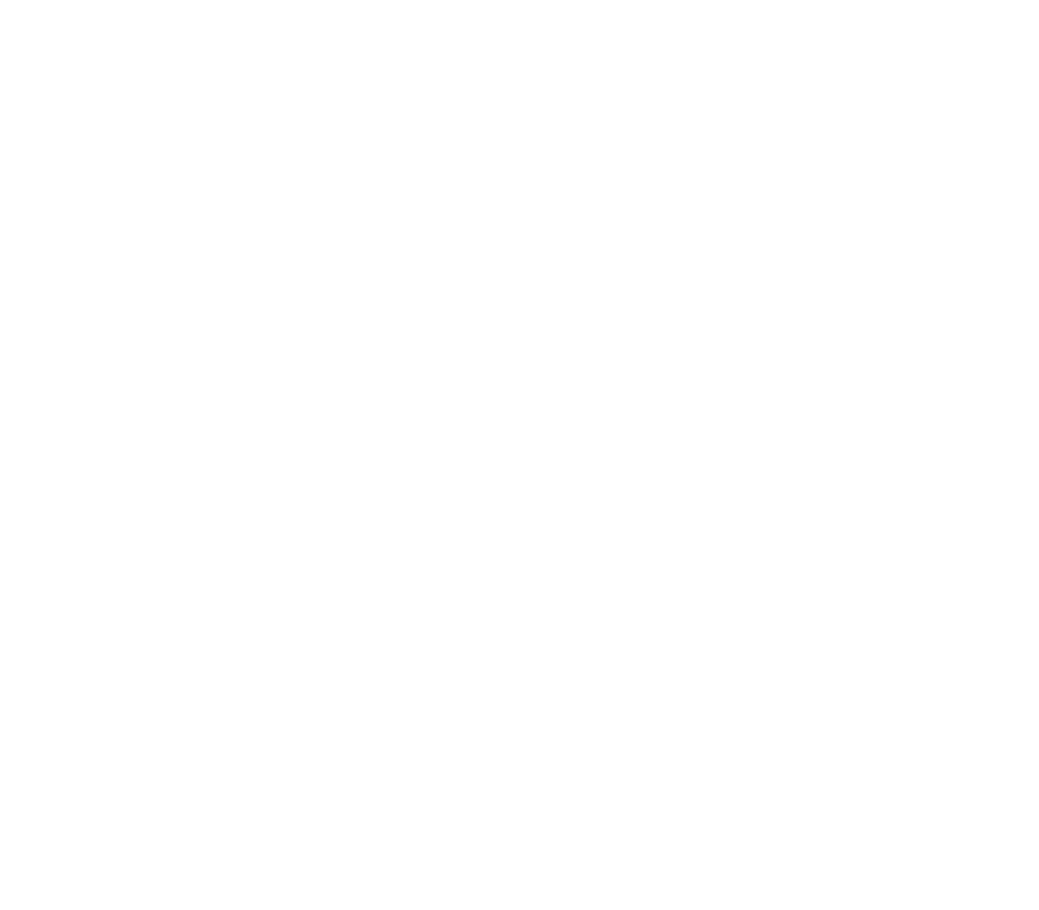
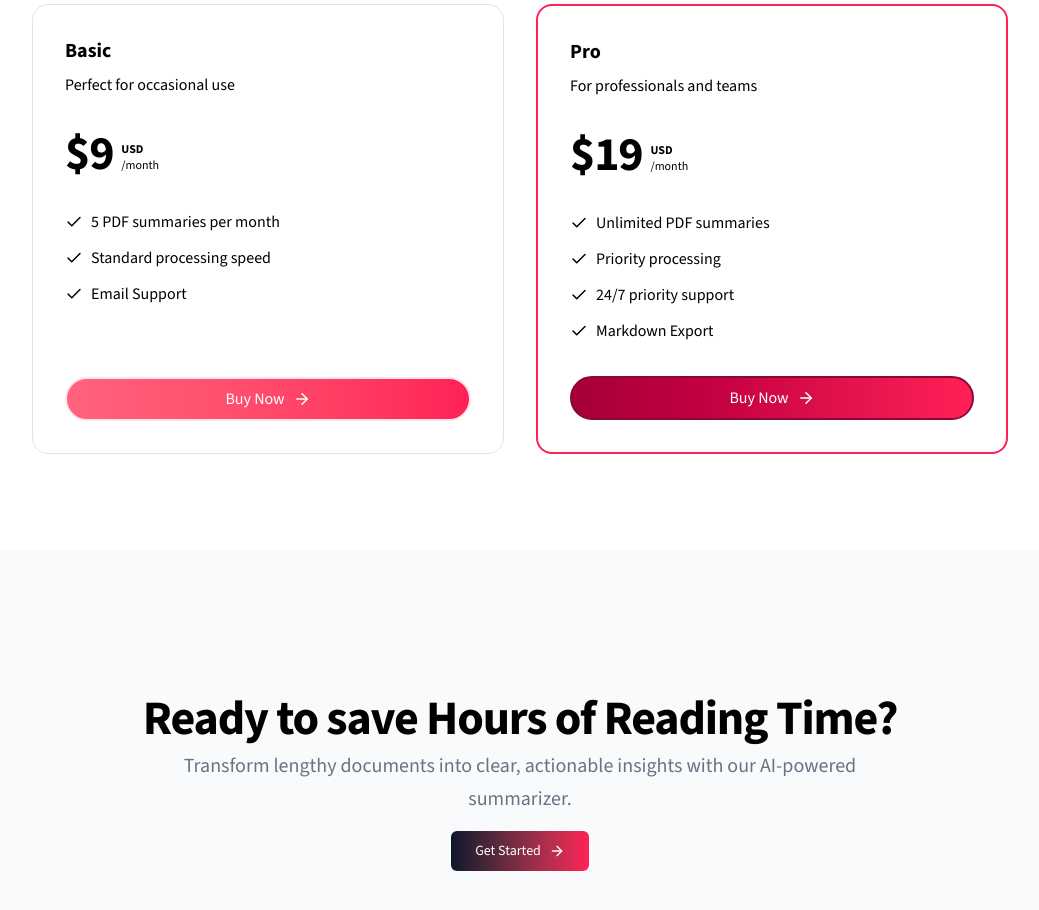
Before and after one commit to AliRaza192/ai-saas-pdf-summary, a Next.js app: page / in a window 1280 px wide. Shown: the part 1780-2690 px from the top of the page, without its empty margins (120-1159 px from the left). Before the commit the page ends 1604 px from the top, so only its background shows below. Built offline with nearby package versions, Linux system fonts and the light colour scheme.

Commit message:
landing page step complete

```diff
--- a/app/page.tsx
+++ b/app/page.tsx
@@ -1,7 +1,9 @@
 import BgGradient from "@/components/common/bg-gradient";
+import CTASection from "@/components/home/cta-section";
 import DemoSection from "@/components/home/demo-section";
 import HeroSection from "@/components/home/hero-section";
 import HowItWorksSection from "@/components/home/how-it-works-section";
+import PricingSection from "@/components/home/pricing-section";
 import { Button } from "@/components/ui/button";
 
 
@@ -13,6 +15,8 @@
         <HeroSection />
         <DemoSection />
         <HowItWorksSection />
+        <PricingSection />
+        <CTASection/>
       </div>
     </div>
   );
--- /dev/null
+++ b/components/home/cta-section.tsx
@@ -0,0 +1,35 @@
+import Link from "next/link";
+import { Button } from "../ui/button";
+import { ArrowRight } from "lucide-react";
+
+export default function CTASection() {
+    return (
+        <section className="bg-gray-50 py-12">
+            <div className="py-12 lg:py-24 max-w-5xl mx-auto px-4 sm:px-6 lg:px-8">
+                <div className="flex flex-col items-center justify-center space-y-4 text-center">
+                    <div className="space-y-2">
+                        <h2 className="text-3xl font-bold tracking-tight sm:text-4xl md:text-5xl">Ready to save Hours of Reading Time?</h2>
+                        <p className="mx-auto max-w-[700px] text-gray-500 md:text-xl/relaxed lg:text-base/relaxed xl:text-xl/relaxed dark:text-gray-400">Transform lengthy documents into clear, actionable insights with our AI-powered summarizer.</p>
+                    </div>
+                    <div className="flex flex-col gap-2 min-[400px]:flex-row justify-center">
+                        <div className="">
+                            <Button
+                                size="lg"
+                                variant={"link"}
+                                className="w-full min-[400px]:w-auto bg-linear-to-r from-slate-900 to-rose-500 hover:from-rose-500 hover:to-slate-900 hover:text-white text-white transition-all duration-300 hover:no-underline"
+                            >
+                                <Link
+                                    href="/#pricing"
+                                    className="flex items-center justify-between"
+                                >
+                                    Get Started{' '}
+                                    <ArrowRight className="ml-2 h-4 w-4 animate-pulse" />
+                                </Link>
+                            </Button>
+                        </div>
+                    </div>
+                </div>
+            </div>
+        </section>
+    )
+}
--- a/components/home/demo-section.tsx
+++ b/components/home/demo-section.tsx
@@ -3,7 +3,7 @@
 export default function DemoSection() {
     return (
         <section className="relative">
-            <div className="py-12 lg:py-24 max-w-5xl mx-auto px-4 sm:px-6 lg:px8 lg:pt-12">
+            <div className="py-12 lg:py-24 max-w-5xl mx-auto px-4 sm:px-6 lg:px-8 lg:pt-12">
                 <div
                     aria-hidden="true"
                     className="pointer-events-none absolute inset-0 -z-10 transform-gpu overflow-hidden blur-3xl"
--- a/components/home/how-it-works-section.tsx
+++ b/components/home/how-it-works-section.tsx
@@ -48,7 +48,7 @@
                 <div className="grid grid-cols-1 md:grid-cols-3 gap-8 max-w-6xl mx-auto relative">
                     {steps.map((step, idx) => (
                         <div className="relative flex items-stretch">
-                            <StepItem key={idx} {...step} />
+                            <StepItem {...step} />
                             {idx < steps.length - 1 && (
                                 <div className="hidden md:block absolute top-1/2 -right-4 transform -translate-y-1/2 z-10">
                                     <MoveRight size={32} strokeWidth={1} className="text-rose-500">
--- /dev/null
+++ b/components/home/pricing-section.tsx
@@ -0,0 +1,107 @@
+import { cn } from "@/lib/utils"
+import { ArrowRight, CheckIcon } from "lucide-react"
+import Link from "next/link"
+
+type PricineType = {
+    name: string,
+    price: string,
+    description: string,
+    items: string[],
+    id: string,
+    paymentLink: string,
+    priceId: string
+}
+
+const plans = [
+    {
+        name: 'Basic',
+        price: 9,
+        description: 'Perfect for occasional use',
+        items: [
+            '5 PDF summaries per month',
+            'Standard processing speed',
+            'Email Support'
+        ],
+        id: 'basic',
+        paymentLink: '',
+        priceId: ''
+    },
+
+    {
+        name: 'Pro',
+        price: 19,
+        description: 'For professionals and teams',
+        items: [
+            'Unlimited PDF summaries',
+            'Priority processing',
+            '24/7 priority support',
+            'Markdown Export'
+        ],
+        id: 'pro',
+        paymentLink: '',
+        priceId: ''
+    },
+]
+
+const PricingCard = ({ name, price, description, items, id, paymentLink }: PricineType) => {
+    return (
+        <div className="relative w-full max-w-lg hover:scale-105 hover:transition-all duration-300">
+            <div className={cn("relative flex flex-col h-full gap-4 lg:gap-8 z-10 p-8 border-[1px] border-gray-500/20 rounded-2xl",
+                id === "pro" && "border-rose-500 gap-5 border-2"
+            )}>
+                <div className="flex justify-between items-center gap-4">
+                    <div>
+                        <p className="text-lg lg:text-xl font-bold capitalize">{name}</p>
+                        <p className="text-base-content/80 mt-2 ">{description}</p>
+                    </div>
+                </div>
+                <div className="flex gap-2">
+                    <p className="text-5xl font-extrabold tracking-tight">${price}</p>
+                    <div className="flex flex-col justify-end mb-[4px]">
+                        <p className="text-xs font-bold uppercase">USD</p>
+                        <p className="text-xs">/month</p>
+                    </div>
+                </div>
+                <div className="space-y-2.5 leading-relaxed text-base flex-1">
+                    {items.map((item, idx) => (
+                        <li className="flex items-center gap-2" key={idx}>
+                            <CheckIcon size={18} />
+                            <span>
+                                {item}
+                            </span>
+                        </li>
+                    ))}
+                </div>
+                <div className="space-y-2 flex justify-center w-full">
+                    <Link
+                        href={paymentLink}
+                        className={cn("w-full flex rounded-full items-center justify-center gap-2 bg-linear-to-r from-rose-800 to-rose-500 hover:from-rose-500 hover:to-rose-800 text-white border-2 py-2",
+                            id === "pro" ? "border-rose-900" : "border-rose-100 from-rose-400 to-rose-500"
+                        )}
+                    >
+                        Buy Now <ArrowRight size={18} />
+                    </Link>
+                </div>
+            </div>
+        </div>
+    )
+}
+
+export default function PricingSection() {
+    return (
+        <section className="relative overflow-hidden" id="pricing">
+            <div className="py-12 lg:py-24 max-w-5xl mx-auto px-4 sm:px-6 lg:px8">
+                <div className="flex items-center justify-center w-full pb-12">
+                    <h2 className="text-xl font-bold uppercase mb-8 text-rose-500">
+                        Pricing
+                    </h2>
+                </div>
+                <div className="relative flex justify-center flex-col lg:flex-row items-center lg:items-stretch gap-8 ">
+                    {plans.map((plan) => (
+                        <PricingCard key={plan.id} {...plan} />
+                    ))}
+                </div>
+            </div>
+        </section>
+    )
+}
```
